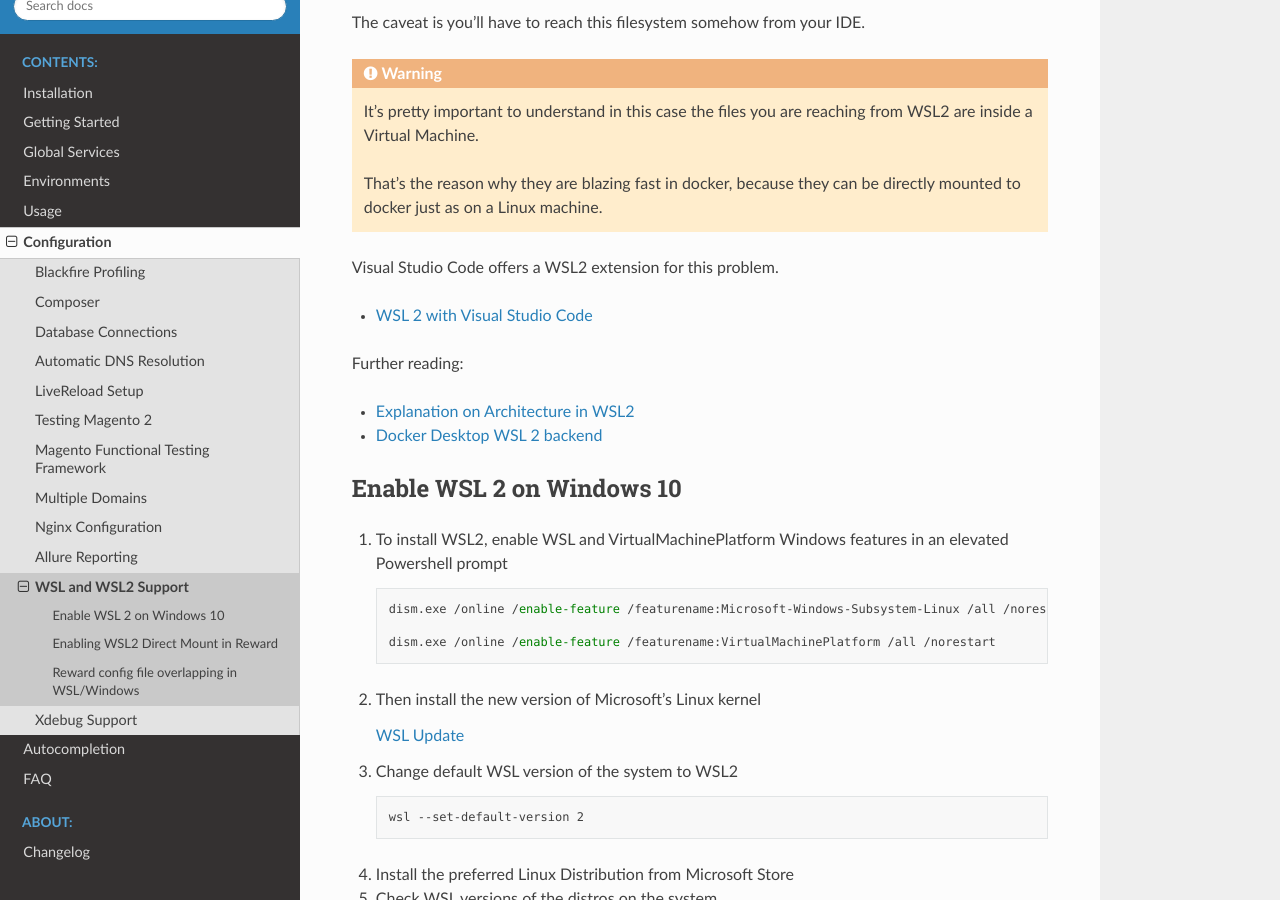
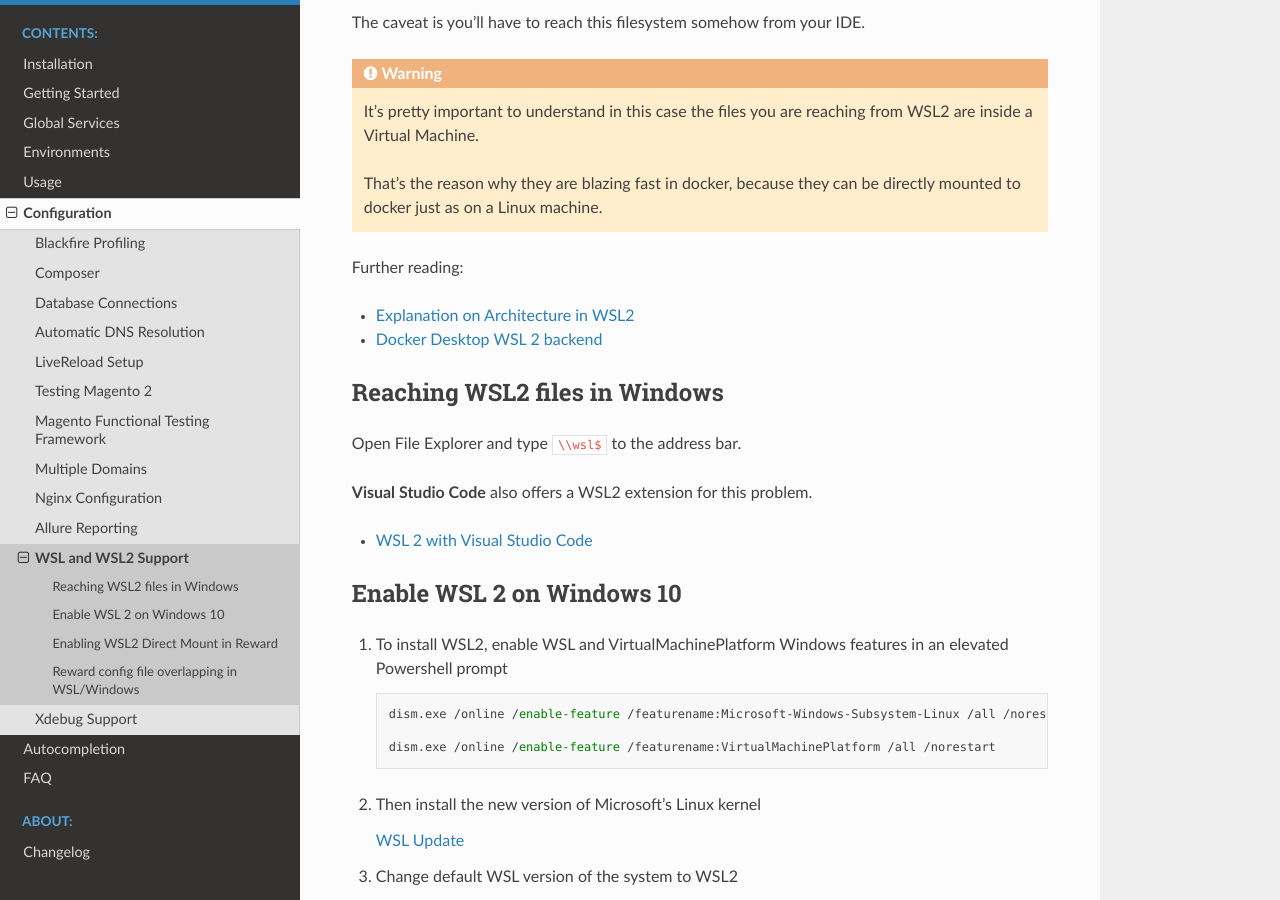
Before and after one commit to rewardenv/reward, a Sphinx documentation site: the page built from docs/configuration/wsl2.md, in a window 1280 px wide and 900 px high, scrolled down 341 px. Built offline with Sphinx 7.4.7 and the Read the Docs theme 2.0.0, drawn with Linux system fonts in a browser that asks for light colours.

````diff
--- a/docs/configuration/wsl2.md
+++ b/docs/configuration/wsl2.md
@@ -14,15 +14,19 @@
     That's the reason why they are blazing fast in docker, because they can be directly mounted to docker just as on a Linux machine.
 ```
 
-Visual Studio Code offers a WSL2 extension for this problem.
-
-* [WSL 2 with Visual Studio Code](https://code.visualstudio.com/blogs/2019/09/03/wsl2)
-
 Further reading:
 
 * [Explanation on Architecture in WSL2](https://devblogs.microsoft.com/commandline/announcing-wsl-2/#a-quick-explanation-of-the-architectural-changes-in-wsl-2)
 
 * [Docker Desktop WSL 2 backend](https://docs.docker.com/docker-for-windows/wsl/)
+
+### Reaching WSL2 files in Windows
+
+Open File Explorer and type `\\wsl$` to the address bar.
+
+**Visual Studio Code** also offers a WSL2 extension for this problem.
+
+* [WSL 2 with Visual Studio Code](https://code.visualstudio.com/blogs/2019/09/03/wsl2)
 
 ### Enable WSL 2 on Windows 10
 
````
